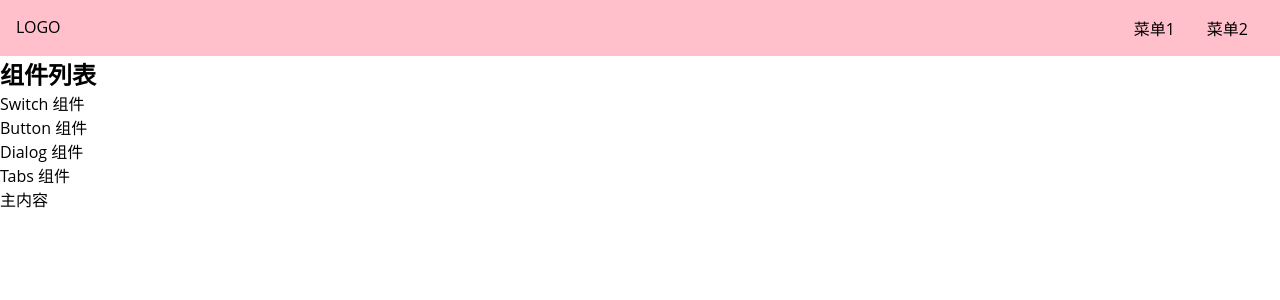
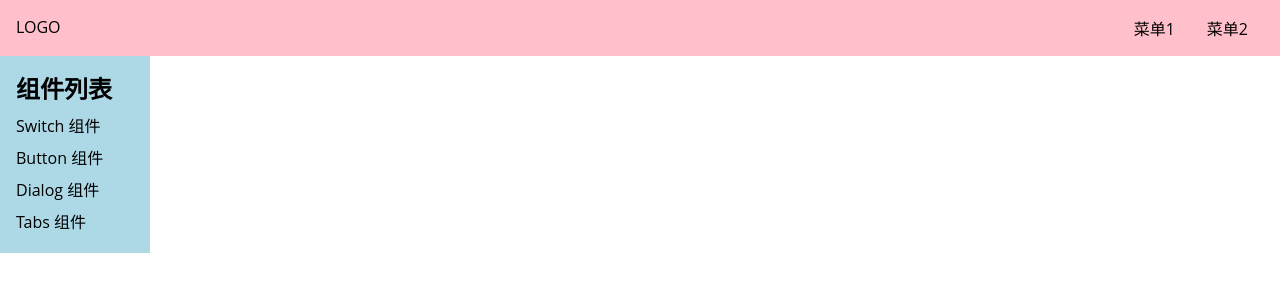
Before and after one commit to LiuJB0128/coco-ui-code, a Vue app: page /#/doc in a window 1280 px wide. Shown: the top 300 px of the page. Built offline with nearby package versions, Linux system fonts and the light colour scheme.

Commit message:
aside css 1

```diff
--- a/src/components/Topnav.vue
+++ b/src/components/Topnav.vue
@@ -13,6 +13,8 @@
   background: pink;
   display: flex;
   padding: 16px;
+  position: relative;
+  z-index: 10;
 
   > .logo {
     max-width: 6em;
--- a/src/views/Doc.vue
+++ b/src/views/Doc.vue
@@ -30,3 +30,21 @@
   components: {Topnav}
 };
 </script>
+<style lang="scss" scoped>
+aside{
+  background: lightblue;
+  width: 150px;
+  position: fixed;
+  top: 0;
+  left: 0;
+  padding: 70px 16px 16px;
+  > h2 {
+    margin-bottom: 4px;
+  }
+  > ol{
+    > li {
+      padding: 4px 0;
+    }
+  }
+}
+</style>
```
